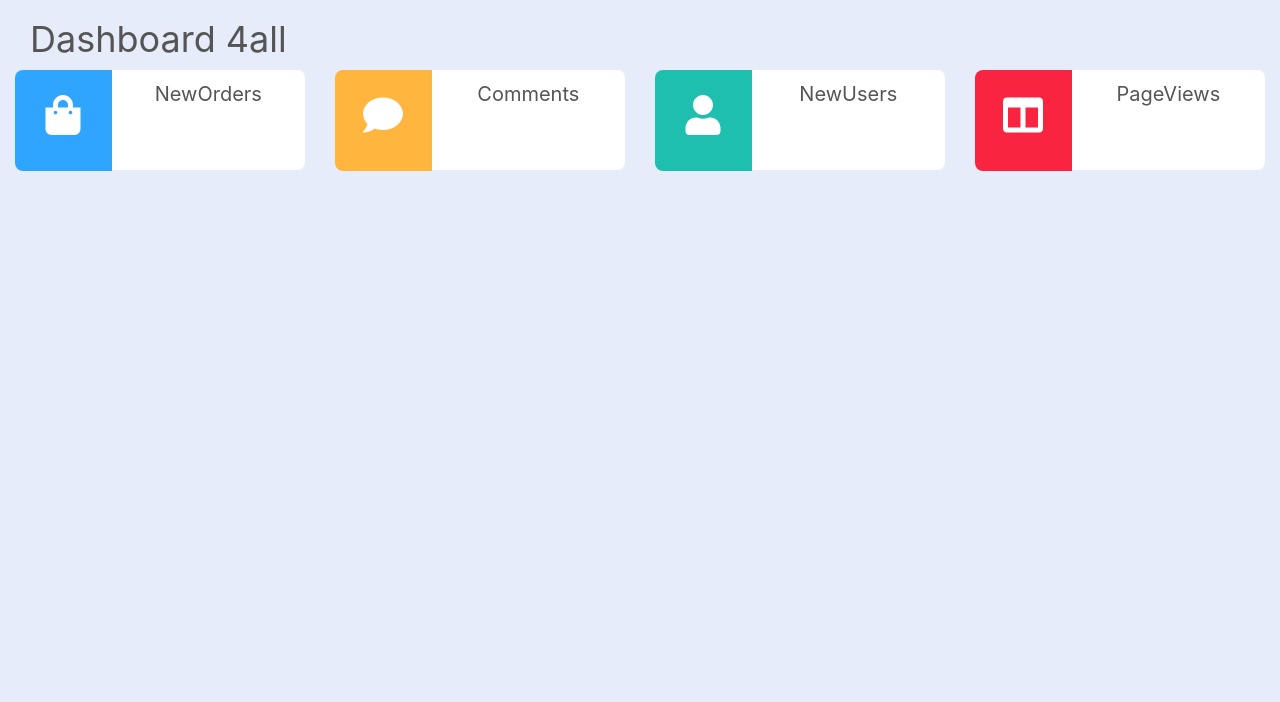
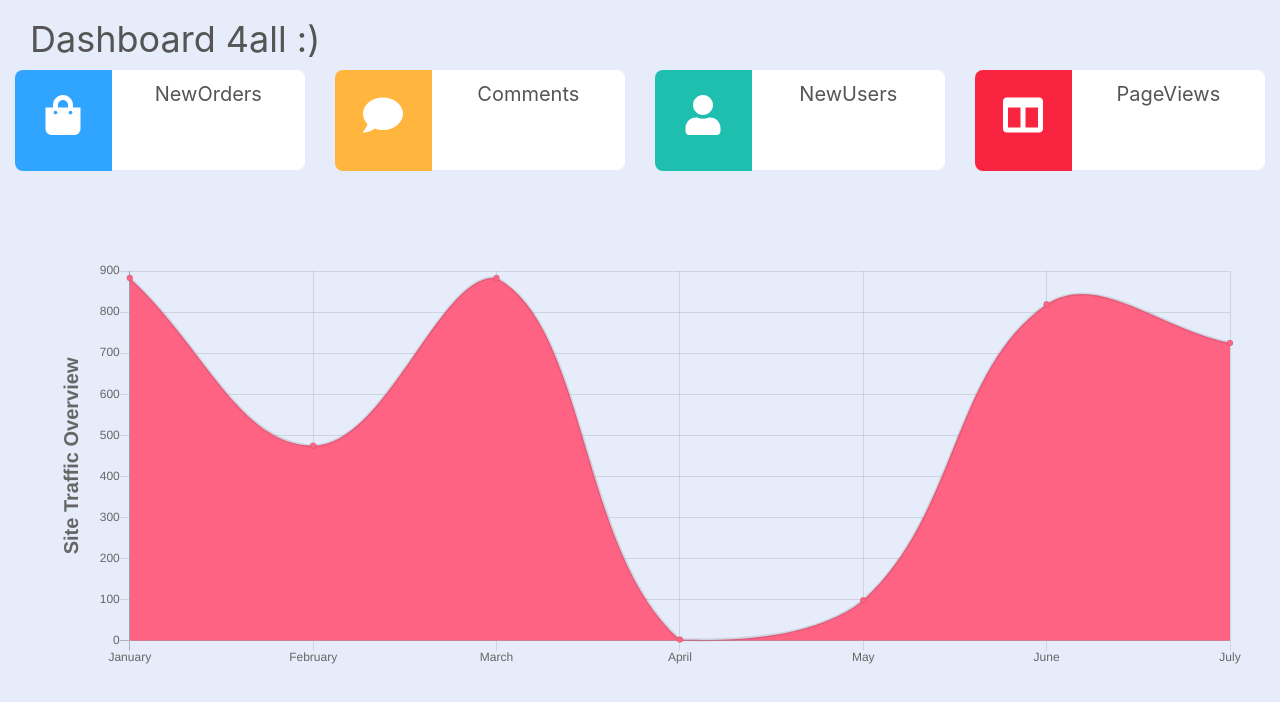
Before and after one commit to GiselaMD/Dashboard_React, a React (Create React App) app: page / in a window 1280 px wide. Shown: the top 702 px of the page. Built offline with nearby package versions, Linux system fonts and the light colour scheme; no server answers.

Commit message:
react chartjs 2

```diff
--- a/package.json
+++ b/package.json
@@ -3,8 +3,13 @@
   "version": "0.1.0",
   "private": true,
   "dependencies": {
+    "chart.js": "^2.7.3",
+    "d3": "^5.7.0",
     "react": "^16.6.3",
     "react-bootstrap": "^0.32.4",
+    "react-chartjs-2": "^2.7.4",
+    "react-d3-basic": "^1.6.11",
+    "react-d3-components": "^0.9.1",
     "react-dom": "^16.6.3",
     "react-icons": "^3.2.2",
     "react-redux": "^5.1.1",
--- a/src/components/App.js
+++ b/src/components/App.js
@@ -1,6 +1,7 @@
 import React, { Component } from 'react';
 import './App.css';
 import WidgetsBlock from './WidgetsBlock';
+import PageViews from './PageViews';
 
 class App extends Component {
   render() {
@@ -8,9 +9,10 @@ class App extends Component {
       <div className="App">
         <header className="App-header">
           <h1>
-           Dashboard 4all
+           Dashboard 4all :)
           </h1>
           <WidgetsBlock/>
+          <PageViews/>
         </header>
       </div>
     );
--- /dev/null
+++ b/src/components/PageViews.js
@@ -0,0 +1,89 @@
+import React, { Component } from 'react';
+import './App.css';
+import { connect } from 'react-redux';
+import { Row, Col} from 'react-bootstrap';
+import {LineChart,  AreaChart, d3 } from 'react-d3-components';
+import {Line} from 'react-chartjs-2';
+
+class PageViews extends Component {
+    state = {
+        lineChartData: {},
+    }
+
+    componentWillMount(){
+        this.getLineChartData();
+
+    }
+
+    getLineChartData(){
+        //Ajax calls here
+        this.setState({
+            lineChartData: {
+                labels: ["January", "February", "March", "April", "May", "June", "July"],
+                datasets: [
+                    {
+                        label: "Site Traffic Overview",
+                        data: [883, 475, 883, 3, 99, 819, 725],
+                        backgroundColor: 'rgb(255, 99, 132)',
+                    }
+                ]
+            }
+        });
+
+    }
+    render(){
+        console.log(this.state);
+        const {lineChartData} = this.state
+        return(
+
+            <div>
+             {/* <AreaChart
+                axes
+                axisLabels={{x: '', y: 'Site Traffic Overview'}}
+                data={this.state.data}
+                width={1200}
+                height={600}
+                margin={{top: 10, right: 10, bottom: 50, left: 100}}
+                interpolate={'cardinal'}
+                /> */}
+            {lineChartData ?   <Line
+                    data={lineChartData}
+                    options={{
+                        maintainAspectRatio: false,
+                        layout:{
+                            padding:{
+                                left: 50,
+                                right: 50,
+                                top: 100,
+                                bottom: 0,
+                            }
+                        },
+                        title:{
+                            display: true,
+                            text: 'Site Traffic Overview',
+                            fontSize: 20,
+                            position: 'left'
+                        },
+                        legend: {
+                            display: false,
+                            position: 'right',
+                        }
+                    }}
+                    height={500}
+                    width={700}
+                    />
+            : null }
+            </div>
+        )
+    }
+}
+
+// const mapStateToProps = ({widgets}) => ({
+//     widgets: widgets
+//   });
+
+//   const mapDispatchToProps = dispatch => ({
+//     getWidgets: () => dispatch(fetchWidgets())
+//   });
+
+export default PageViews;
```
Also changed, not shown: 1 other file (tests, documents, lock files or other folders).
